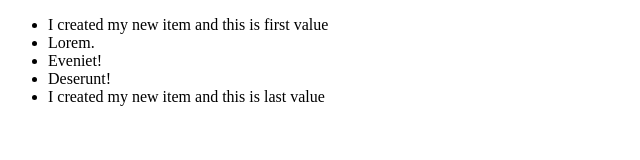
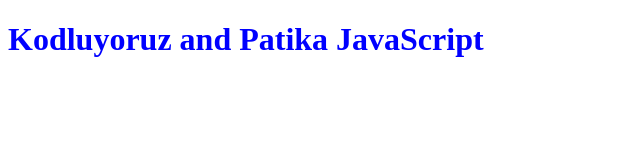
Before and after one commit to ahmetmujde/PatikaDev-Javascript-Practises, a plain HTML site: page index.html in a window 1280 px wide. Shown: the whole page, without its empty margins (0-640 px from the left). Drawn offline with Linux system fonts and the light colour scheme.

Commit message:
[DOM] Following features are developed. -CreatingAndRemovingCssClass.js -index.html
 --- COMMIT END ---
 #newfiles
 #stylechange

```diff
--- /dev/null
+++ b/WorkingWithDom/CreatingAndRemovingCssClass.js
@@ -0,0 +1,27 @@
+let greeting = document.querySelector("#greeting")
+
+//add class
+greeting.classList.add("text-primary")
+greeting.classList.add("title")
+
+//add mulptiple class
+greeting.classList.add("first", "second", "third")
+
+// remove class
+greeting.classList.remove('title')
+
+//remove multiple class
+greeting.classList.remove("first", "second")
+
+
+console.log(greeting.classList)
+
+let div = document.querySelector("#greeting")
+console.log(div.classList.item(0))
+
+let length  =div.classList.length
+console.log(length)
+
+for (let index = 0; index < length; index++) {
+  console.log(div.classList.item(index))
+}
--- a/index.html
+++ b/index.html
@@ -5,15 +5,16 @@
     <meta http-equiv="X-UA-Compatible" content="IE=edge">
     <meta name="viewport" content="width=device-width, initial-scale=1.0">
     <title>Document</title>
+    <style>
+        .text-primary{
+            color: blue;
+        }
+    </style>
 </head>
 
 <body>
-    <ul id="list">
-        <li>Lorem.</li>
-        <li>Eveniet!</li>
-        <li>Deserunt!</li>
-    </ul>
+    <h1 id="greeting">Kodluyoruz and Patika JavaScript</h1>
 
-    <script src="WorkingWithDom/ReachItemAddItemInList.js"></script>
+    <script src="WorkingWithDom/CreatingAndRemovingCssClass.js"></script>
 </body>
 </html>
```
